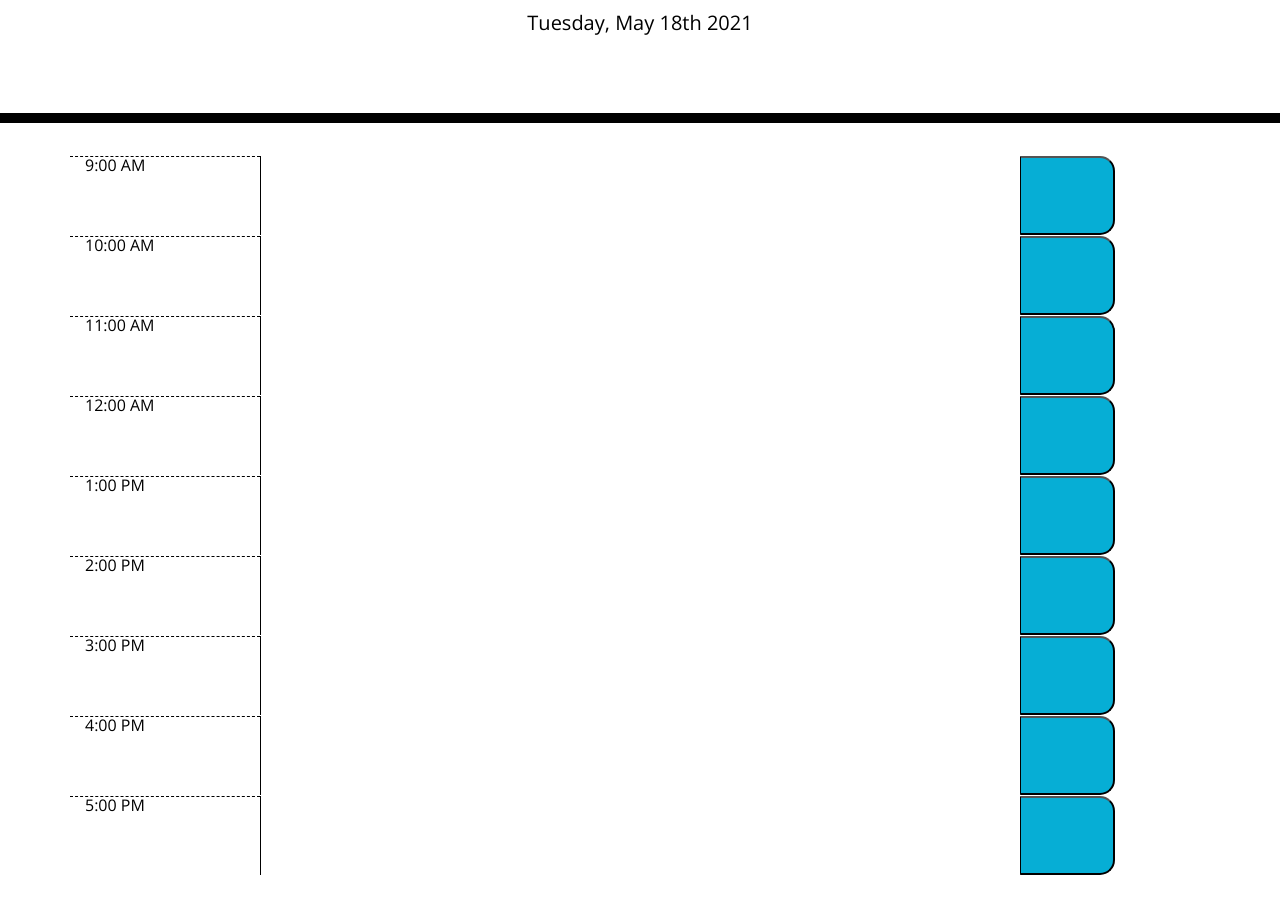
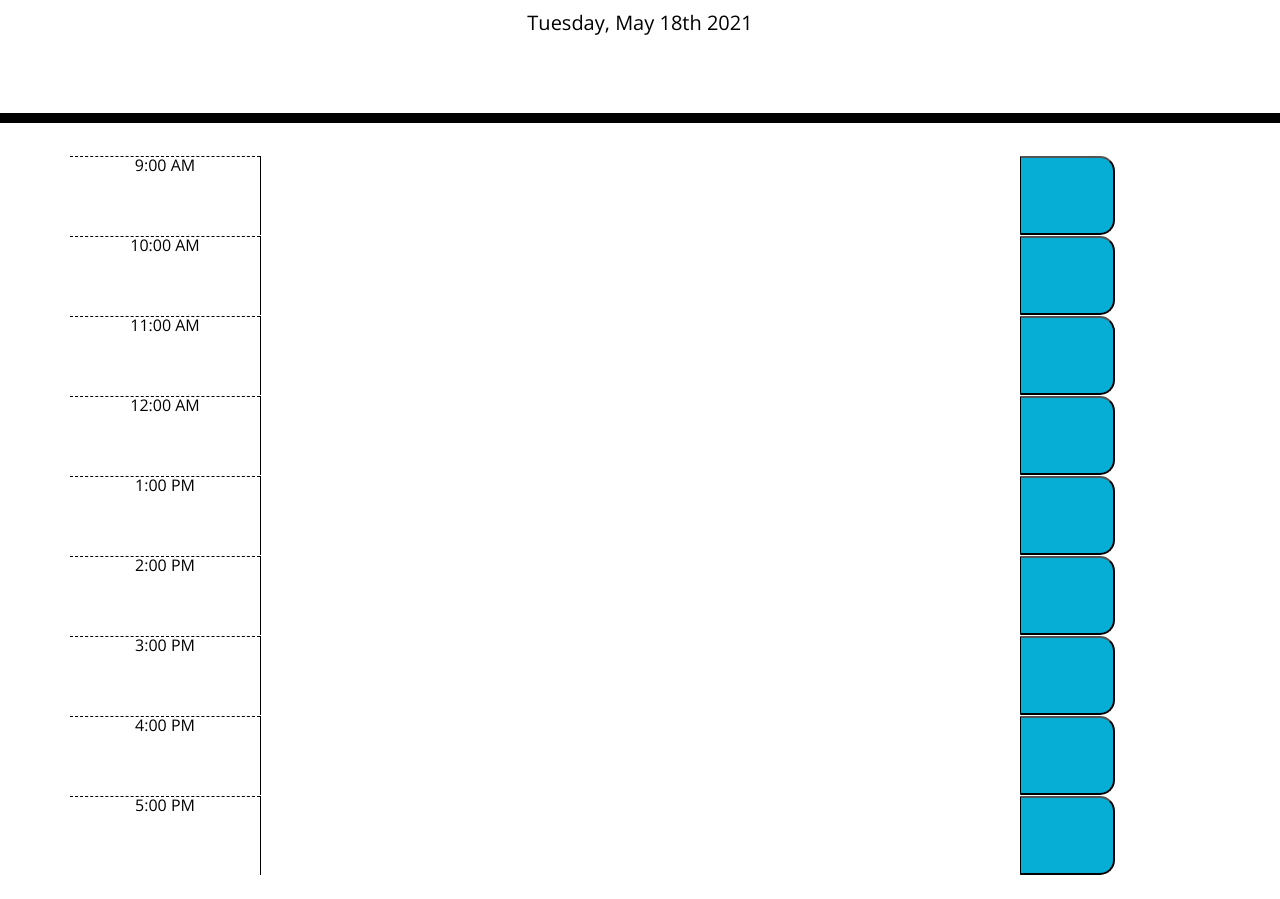
Before and after one commit to alanaynbund/Workday-Scheduler, a plain HTML site: page index.html in a window 1280 px wide. Shown: the part 181-1080 px from the top of the page. Drawn offline with nearby package versions, Linux system fonts and the light colour scheme; a web font is replaced by a local one.

Commit message:
trying to get timeblock to work

```diff
--- a/Develop/script.js
+++ b/Develop/script.js
@@ -65,6 +65,16 @@ $(".time-block").each(function() {
     var timeDiv = parseInt(
         $(this)
         .attr("id")
+        .split("-")[1]
+    );
 
-    )
+    if (timeDiv < time) {
+        $(this).find("textarea").addClass("future")
+    }
+    else if (timeDiv == time) {
+        $(this).find("textarea").addClass("present")
+    }
+    else {
+        $(this).find("input").addClass("past");
+    }
 })
--- a/index.html
+++ b/index.html
@@ -32,63 +32,63 @@
 
 
     <div class="container mb-4">
-      <div class="row timeblock">
+      <div class="row time-block">
         <div class="col-2  hour">9:00 AM</div>
         <textarea class="col-8" id="txt9"></textarea>
         <button class="col-1 saveBtn" id="btn9">
           <span class="oi oi-task"></span>
         </button>
       </div>
-      <div class="row timeblock">
+      <div class="row time-block">
         <div class="col-2  hour">10:00 AM</div>
         <textarea class="col-8" id="txt10"></textarea>
         <button class="col-1 saveBtn" id="btn10">
           <span class="oi oi-task"></span>
         </button>
       </div>
-      <div class="row timeblock">
+      <div class="row time-block">
         <div class="col-2  hour">11:00 AM</div>
         <textarea class="col-8" id="txt11"></textarea>
         <button class="col-1 saveBtn" id="btn11">
           <span class="oi oi-task"></span>
         </button>
       </div>
-      <div class="row timeblock">
+      <div class="row time-block">
         <div class="col-2  hour">12:00 AM</div>
         <textarea class="col-8" id="txt12"></textarea>
         <button class="col-1 saveBtn" id="btn12">
           <span class="oi oi-task"></span>
         </button>
       </div>
-      <div class="row timeblock">
+      <div class="row time-block">
         <div class="col-2  hour">1:00 PM</div>
         <textarea class="col-8" id="txt1"></textarea>
         <button class="col-1 saveBtn" id="btn1">
           <span class="oi oi-task"></span>
         </button>
       </div>
-      <div class="row timeblock">
+      <div class="row time-block">
         <div class="col-2  hour">2:00 PM</div>
         <textarea class="col-8" id="txt2"></textarea>
         <button class="col-1 saveBtn" id="btn2">
           <span class="oi oi-task"></span>
         </button>
       </div>
-      <div class="row timeblock">
+      <div class="row time-block">
         <div class="col-2  hour">3:00 PM</div>
         <textarea class="col-8" id="txt3"></textarea>
         <button class="col-1 saveBtn" id="btn3">
           <span class="oi oi-task"></span>
         </button>
       </div>
-      <div class="row timeblock">
+      <div class="row time-block">
         <div class="col-2  hour">4:00 PM</div>
         <textarea class="col-8" id="txt4"></textarea>
         <button class="col-1 saveBtn" id="btn4">
           <span class="oi oi-task"></span>
         </button>
       </div>
-      <div class="row timeblock">
+      <div class="row time-block">
         <div class="col-2  hour">5:00 PM</div>
         <textarea class="col-8" id="txt5"></textarea>
         <button class="col-1 saveBtn" id="btn5">
```
